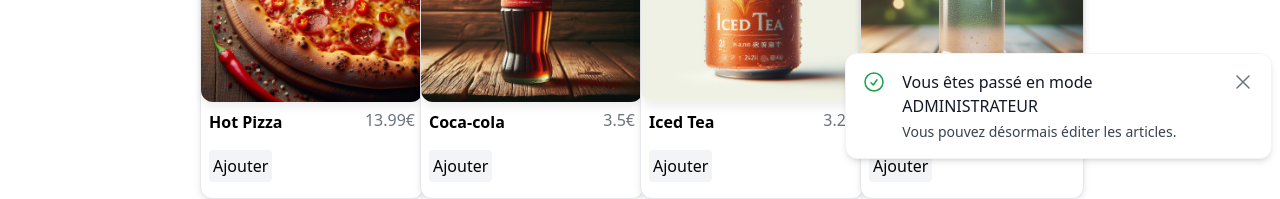
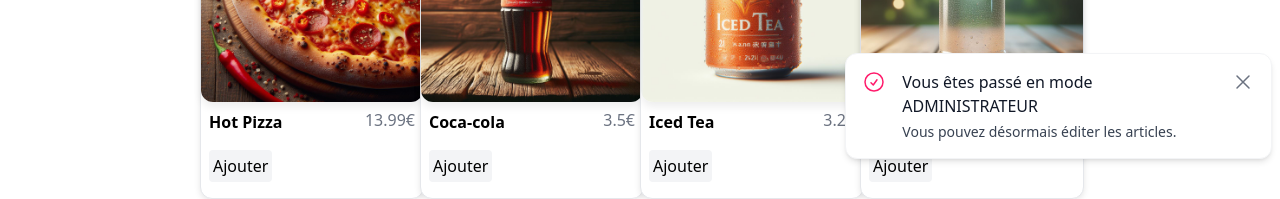
Before and after one commit to lucasdlp/Pizzalicious, a React (Vite) app: page / in a window 1280 px wide. Both pictures are taken after a click on the label "Mode ADMIN". Shown: the part 617-816 px from the top of the page. Built offline with nearby package versions, Linux system fonts and the light colour scheme.

Commit message:
popup admin terminé

```diff
--- a/src/components/AdminPopUp.jsx
+++ b/src/components/AdminPopUp.jsx
@@ -1,8 +1,7 @@
-import React, { useState } from "react";
+import React from "react";
 import { useAdminContext } from "../context/AdminContext";
-const AdminPopUp = () => {
+const AdminPopUp = ({ close, setClose }) => {
   const { AdminMod } = useAdminContext();
-  const [close, setClose] = useState(false);
 
   const handleClick = () => {
     setClose(true);
@@ -12,13 +11,13 @@
     <div
       role="alert"
       className={
-        AdminMod
-          ? "block shadow-md rounded-xl border border-gray-100 bg-white p-4 w-2/6 fixed bottom-6 right-2 ease-in-out duration-200"
-          : "shadow-md rounded-xl border border-gray-100 bg-white p-4 w-2/6 fixed bottom-6 right-2 translate-x-[120%] opacity-0"
+        AdminMod && !close
+          ? "block shadow-md rounded-xl border border-gray-100 bg-white p-4 w-2/6 fixed bottom-6 right-2 ease-in-out duration-300"
+          : "shadow-md rounded-xl border border-gray-100 bg-white p-4 w-2/6 fixed bottom-6 right-2 translate-x-[120%] opacity-0 ease-in-out duration-300"
       }
     >
       <div className="flex items-start gap-4">
-        <span className="text-green-600">
+        <span className="text-secondary">
           <svg
             xmlns="http://www.w3.org/2000/svg"
             fill="none"
--- a/src/components/Navbar.jsx
+++ b/src/components/Navbar.jsx
@@ -1,10 +1,12 @@
 import { useAdminContext } from "../context/AdminContext";
+import SearchBar from "./SearchBar";
 
-const Navbar = () => {
+const Navbar = ({ setClose }) => {
   const { AdminMod, setAdminMod } = useAdminContext();
 
   const handleCheckbox = (e) => {
     setAdminMod(e.target.checked);
+    close ? setClose(false) : setClose(true);
   };
 
   return (
@@ -13,12 +15,7 @@
         <img className="w-20" src="./logo.svg" alt="logo" />
       </div>
       <div className="search-bar">
-        <input
-          className="bg-gray-100 py-2 px-8 rounded-md min-w-72 outline-none"
-          type="search"
-          placeholder="Rechercher"
-          autoComplete="none"
-        />
+        <SearchBar />
       </div>
       <div className="admin-bar border-2 border-gray-100 w-48 p-2 rounded flex items-center justify-between">
         <label
--- /dev/null
+++ b/src/components/SearchBar.jsx
@@ -0,0 +1,16 @@
+import React from "react";
+
+const SearchBar = () => {
+  return (
+    <>
+      <input
+        className="bg-gray-100 py-2 px-8 rounded-md min-w-72 outline-none"
+        type="search"
+        placeholder="Rechercher"
+        autoComplete="none"
+      />
+    </>
+  );
+};
+
+export default SearchBar;
--- a/src/home/home.jsx
+++ b/src/home/home.jsx
@@ -1,3 +1,4 @@
+import { useState } from "react";
 import AdminPopUp from "../components/AdminPopUp";
 import Navbar from "../components/Navbar";
 import Pizzas from "../components/Pizzas";
@@ -5,12 +6,13 @@
 
 const home = () => {
   const { AdminMod } = useAdminContext();
+  const [close, setClose] = useState(false);
 
   return (
     <div className="relative">
-      <Navbar />
+      <Navbar close={close} setClose={setClose} />
       <Pizzas />
-      <AdminPopUp />
+      <AdminPopUp close={close} setClose={setClose} />
     </div>
   );
 };
```
